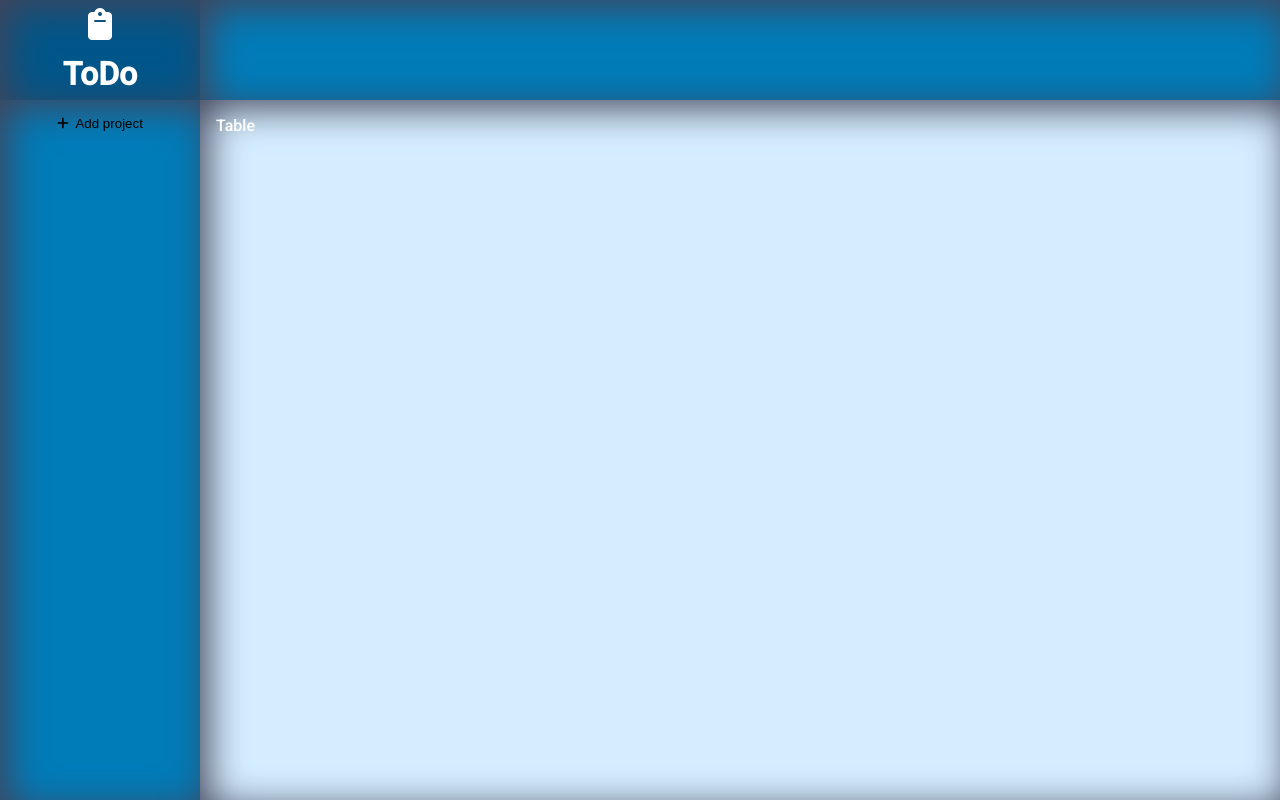
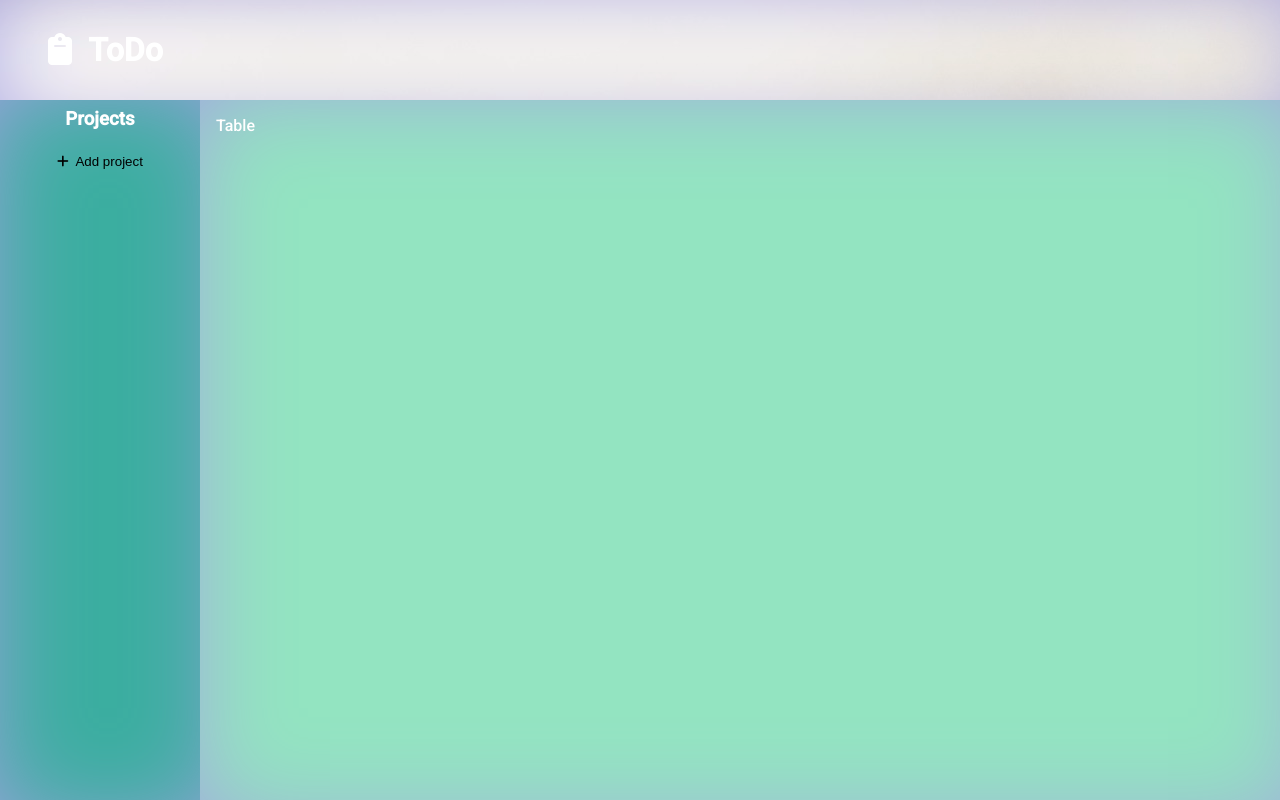
Before and after one commit to Izentropowy/to-do-list, a website built with webpack: page dist/index.html in a window 1280 px wide. Built offline with Linux system fonts and the light colour scheme.

Commit message:
Organize files

```diff
--- a/src/styles.css
+++ b/src/assets/styles.css
@@ -2,9 +2,9 @@
 
 :root {
   --font-color: white;
-  --main-color: #005689;
-  --secondary-color: #007cb9;
-  --third-color: #d5eeff;
+  --main-color: #118a7e;
+  --secondary-color: #3baea0;
+  --third-color: #93e4c1;
   --mrg: 1rem;
   --pdg-v: 0.5rem;
   --pdg-h: 1rem;
@@ -48,23 +48,25 @@ button:active {
   display: grid;
   grid-template-rows: 100px 1fr;
   grid-template-columns: 200px 1fr;
+  grid-template-areas:
+  "title title"
+  ". .";
+}
+
+.content > div {
+  box-shadow: inset 8px 8px 100px -20px  rgb(165, 162, 226);
 }
 
 .title {
-  background-color: var(--main-color);
-  box-shadow: inset 8px 8px 38px 0px rgba(66, 68, 90, 1);
-  display: grid;
-  place-items: center;
-}
-
-.header {
-  background-color: var(--secondary-color);
-  box-shadow: inset 8px 8px 38px 0px rgba(66, 68, 90, 1);
+  grid-area: title;
+  background: url(/src/assets/images/forest.jpg);
+  display: flex;
+  align-items: center;
+  padding: calc(3 * var(--pdg-h));
 }
 
 .menu {
   background-color: var(--secondary-color);
-  box-shadow: inset 8px 8px 38px 0px rgba(66, 68, 90, 1);
   padding-top: var(--pdg-v);
   display: flex;
   flex-direction: column;
@@ -75,7 +77,6 @@ button:active {
 
 .table {
   background-color: var(--third-color);
-  box-shadow: inset 8px 8px 38px 0px rgba(66, 68, 90, 1);
   padding: var(--pdg-h);
 }
 
--- a/src/index.js
+++ b/src/index.js
@@ -1 +1 @@
-import './styles.css'
+import './assets/styles.css';
--- a/webpack.config.js
+++ b/webpack.config.js
@@ -1,10 +1,14 @@
 const path = require('path');
 
 module.exports = {
+  mode: 'development',
   entry: './src/index.js',
+  devtool: 'inline-source-map',
   output: {
     filename: 'main.js',
     path: path.resolve(__dirname, 'dist'),
+    assetModuleFilename: 'assets/[name][ext]',
+    clean: true,
   },
   module: {
     rules: [
@@ -12,6 +16,10 @@ module.exports = {
         test: /\.css$/i,
         use: ['style-loader', 'css-loader'],
       },
+      {
+        test: /\.(png|svg|jpg|jpeg|gif)$/i,
+        type: 'asset/resource',
+      },
     ],
   },
 };
```
Also changed, not shown: package.json (+5 -2 lines), dist/assets/forest.jpg (added), dist/index.html, dist/main.js, src/assets/images/forest.jpg (added), 1 other file.
